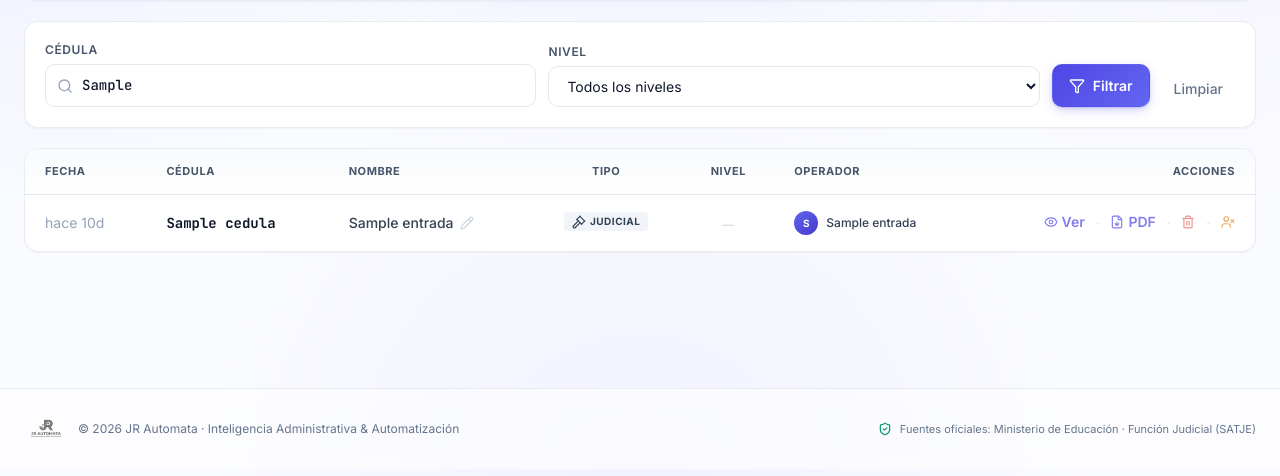
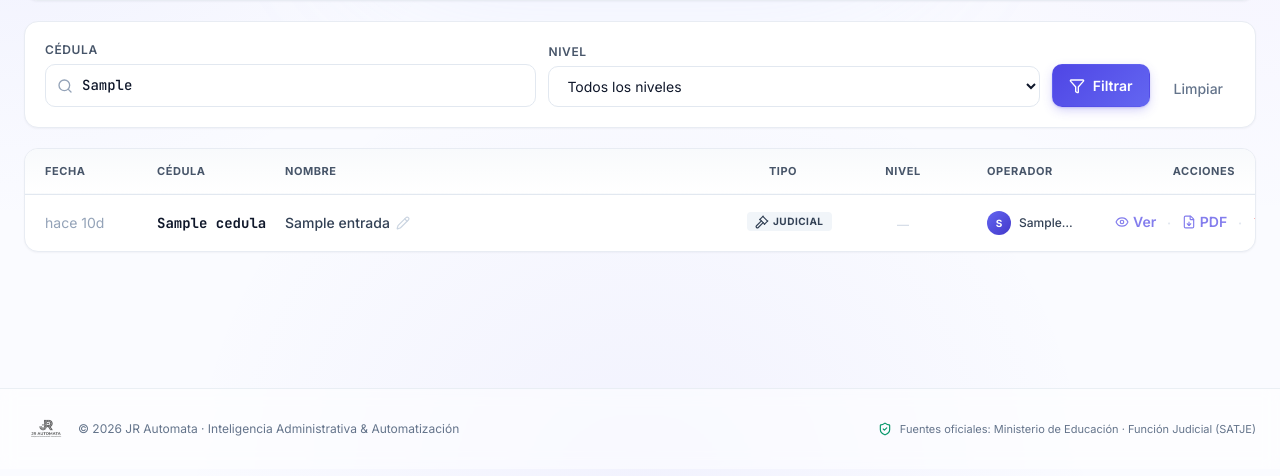
Before and after one commit to JostinRendonL/jr-verifica-ec, a FastAPI app: template src/templates/historial.html in a window 1280 px wide. Shown: the part 308-784 px from the top of the page. Run offline with FastAPI, Linux system fonts and the light colour scheme; the template is opened without the code that fills it: most values are stand-ins (such as "Sample title", 1, 10 or a date in 2020); parts of the project's set-up code (start-up, migrations or seed data) failed here and were passed over; some libraries are stand-ins or nearby versions.

Commit message:
fix: add fixed column widths to historial table to eliminate blank space

```diff
--- a/src/templates/historial.html
+++ b/src/templates/historial.html
@@ -206,7 +206,16 @@ function confirmarOlvido(e) {
     {% if entradas %}
     <div class="card overflow-hidden">
         <div class="overflow-x-auto">
-            <table class="w-full">
+            <table class="w-full table-fixed">
+                <colgroup>
+                    <col class="w-28">
+                    <col class="w-32">
+                    <col>
+                    <col class="w-28">
+                    <col class="w-32">
+                    <col class="w-32">
+                    <col class="w-40">
+                </colgroup>
                 <thead class="bg-gradient-to-b from-slate-50 to-white border-b border-slate-200">
                     <tr>
                         <th class="px-5 py-3.5 text-left text-[11px] font-bold text-slate-600 uppercase tracking-wider">Fecha</th>
@@ -234,9 +243,9 @@ function confirmarOlvido(e) {
                             {% endif %}
                         </td>
                         <td class="px-5 py-4 font-mono text-sm font-bold text-slate-900 whitespace-nowrap">{{ e.cedula }}</td>
-                        <td class="px-5 py-4 text-sm text-slate-700 font-medium">
+                        <td class="px-5 py-4 text-sm text-slate-700 font-medium max-w-0">
                             <div class="flex items-center gap-1.5" id="nombre-row-{{ e.cedula }}">
-                                <span id="nombre-txt-{{ e.cedula }}">{{ e.nombre or "—" }}</span>
+                                <span id="nombre-txt-{{ e.cedula }}" class="truncate">{{ e.nombre or "—" }}</span>
                                 <button onclick="editarNombreHistorial('{{ e.cedula }}', '{{ e.nombre or '' }}')"
                                     class="text-slate-300 hover:text-slate-500 transition-colors flex-shrink-0" title="Editar nombre">
                                     <i data-lucide="pencil" class="w-3.5 h-3.5"></i>
```
